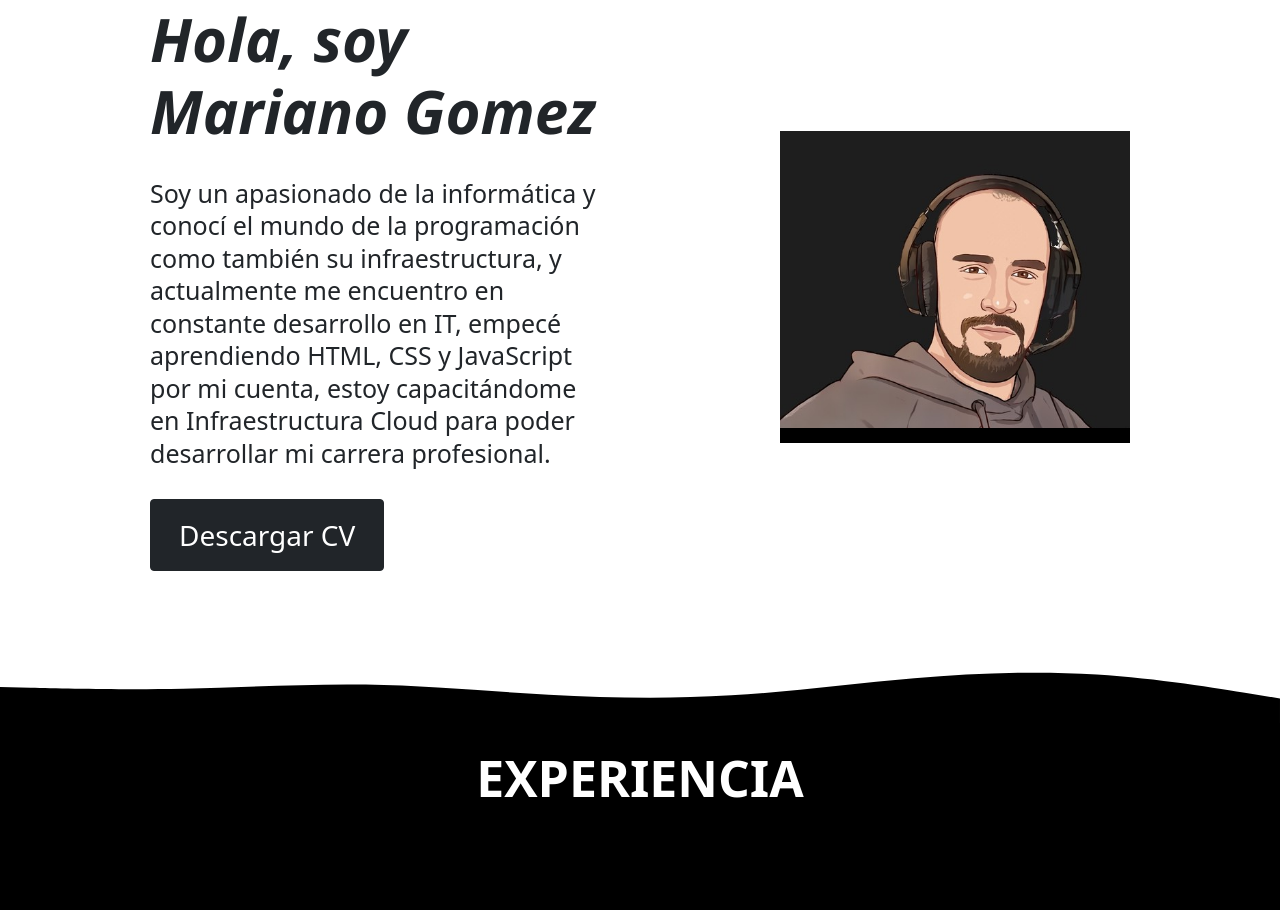
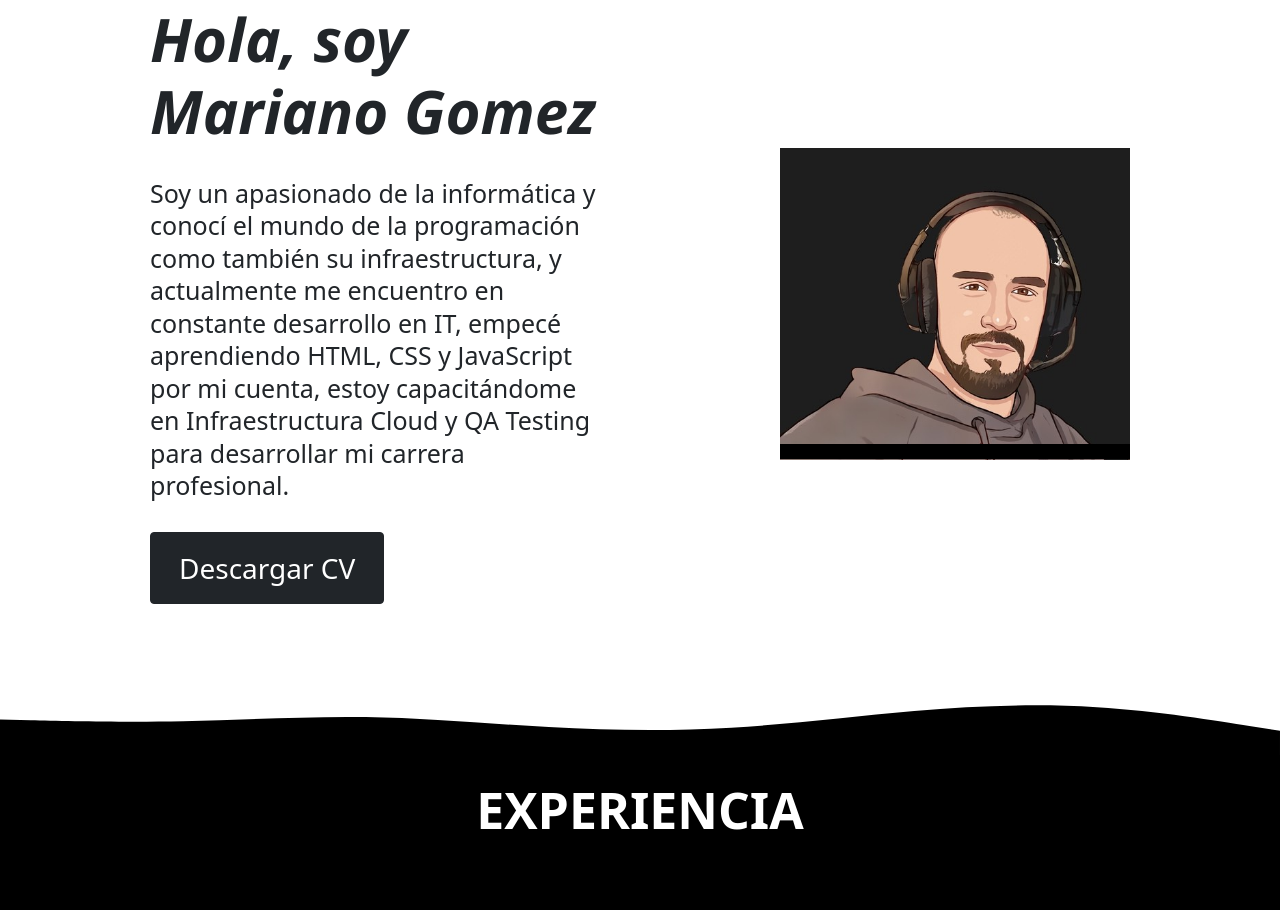
Before and after one commit to mgtony/mgtony.github.io, a plain HTML site: page index.html in a window 1280 px wide. Shown: the part 904-1814 px from the top of the page. Drawn offline with nearby package versions, Linux system fonts and the light colour scheme.

Commit message:
update index.html

```diff
--- a/index.html
+++ b/index.html
@@ -93,7 +93,7 @@
           <p class="profile-detail">
           Soy un apasionado de  la informática y conocí el mundo de la programación como también su infraestructura,
            y actualmente me encuentro en constante desarrollo en IT, empecé aprendiendo HTML, CSS y JavaScript por mi cuenta,
-           estoy capacitándome en Infraestructura Cloud para poder desarrollar mi carrera profesional.
+           estoy capacitándome en Infraestructura Cloud y QA Testing para desarrollar mi carrera profesional.
           </p>
           <a href="CV-marianogomez.pdf" download="cv-mariano gomez.pdf" title="CV">
            <button  id="profile-btn" type="button" class="btn btn-dark">Descargar CV</button>
```
